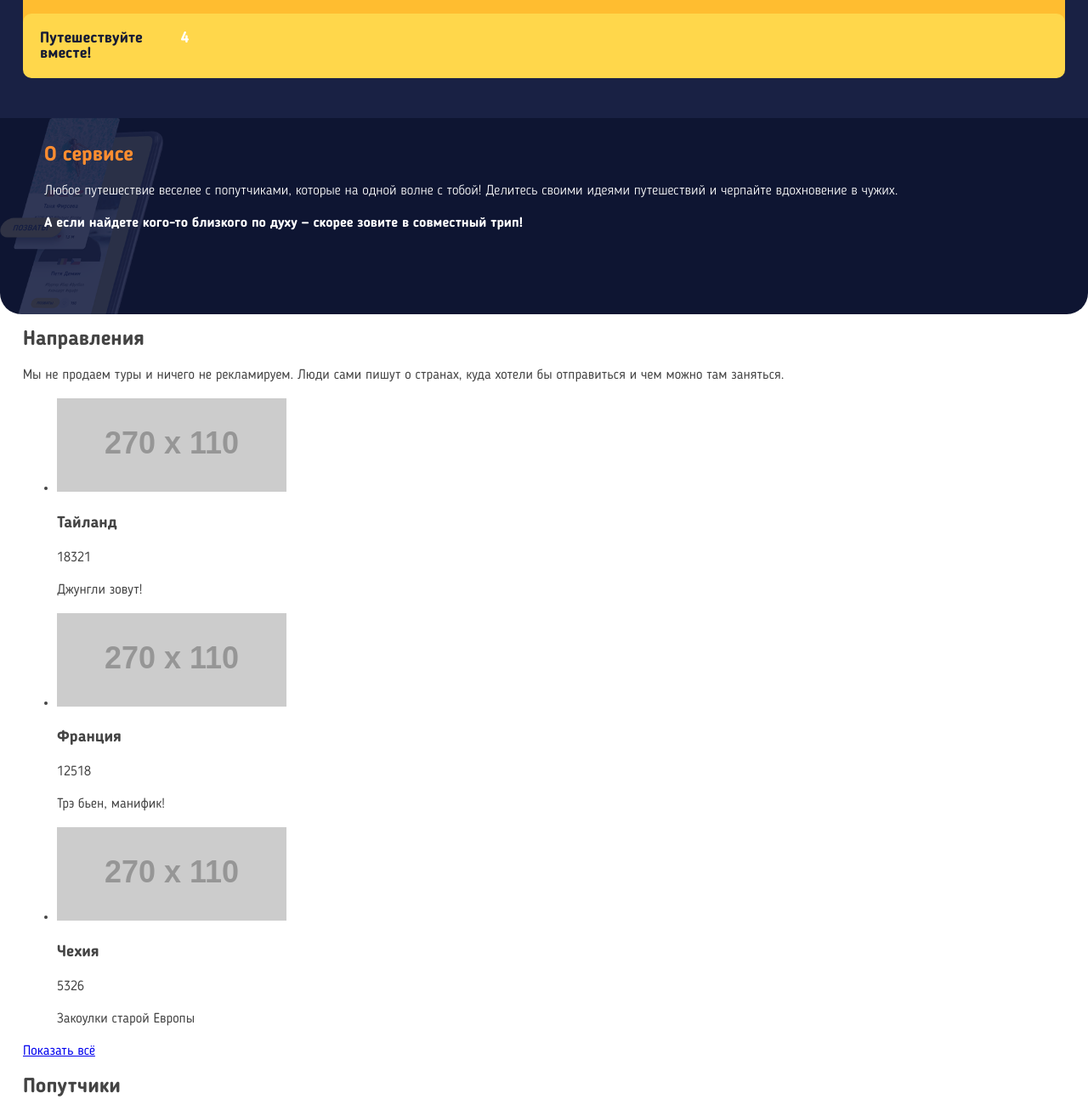
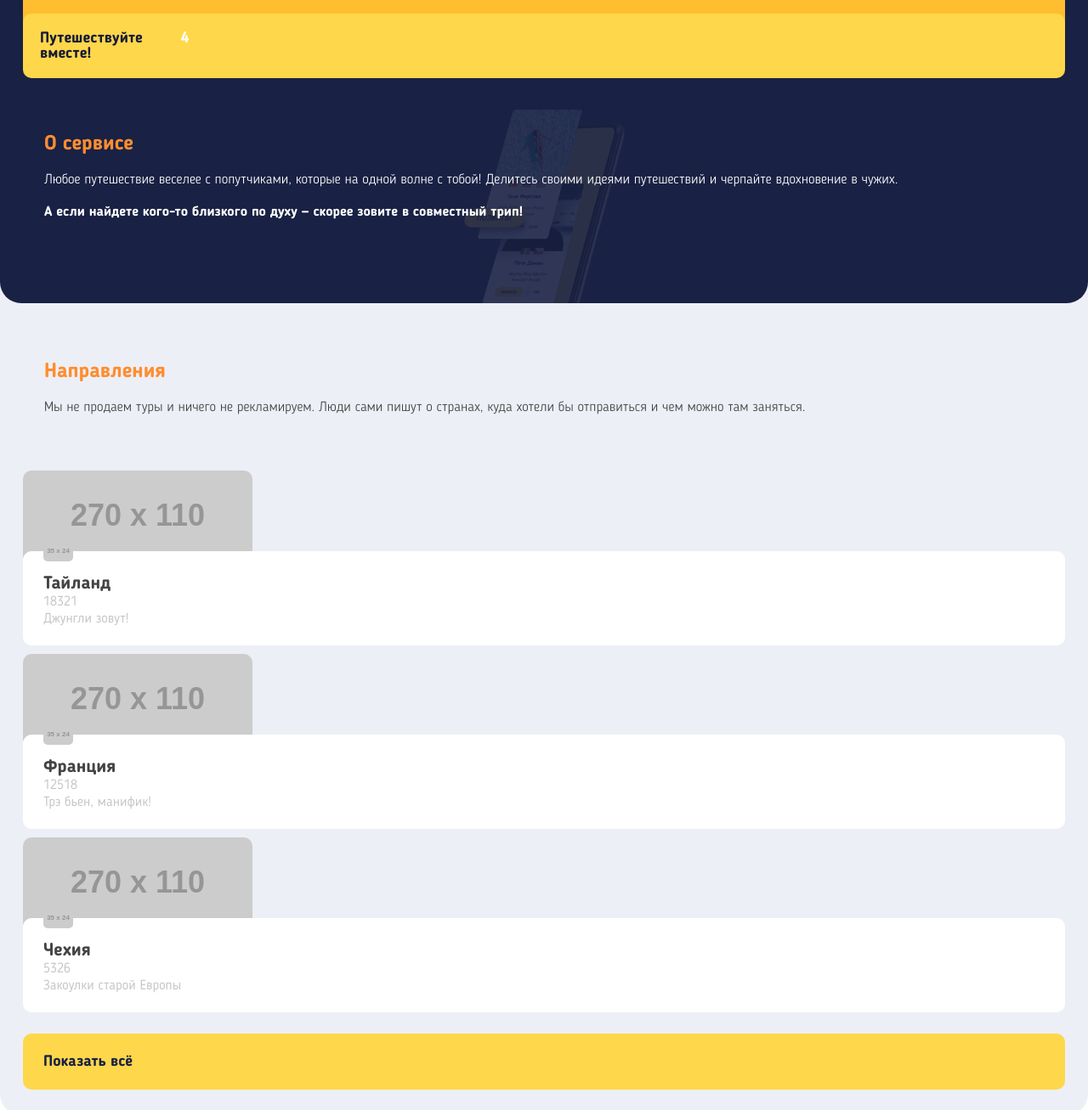
Before and after one commit to Muhammadjewel/885383-pognali-17, a website: page source/index.html in a window 1280 px wide. Shown: the part 780-2087 px from the top of the page at 85% size. Drawn offline with nearby package versions, Linux system fonts and the light colour scheme; files that its build step writes are made by us from their sources; placeholder pictures from the web are drawn by us.

Commit message:
Style about and destinations sections

```diff
--- a/source/index.html
+++ b/source/index.html
@@ -141,6 +141,7 @@
             <li class="destinations__item destination">
               <img class="destination__img" src="https://placehold.it/270x110" alt="Вид маленького острова с высоты птичьего полета" width="270" height="110">
               <div class="destination__card">
+                <img class="destination__flag" src="https://placehold.it/35x24" alt="Флаг Тайланда">
                 <div class="destination__name-wrapper">
                   <h3 class="destination__name">Тайланд</h3>
                   <span class="destination__visitors-count">18321</span>
@@ -151,6 +152,7 @@
             <li class="destinations__item destination">
               <img class="destination__img" src="https://placehold.it/270x110" alt="Улица с видом старых зданий и деревьев" width="270" height="110">
               <div class="destination__card">
+                <img class="destination__flag" src="https://placehold.it/35x24" alt="Флаг Франции">
                 <div class="destination__name-wrapper">
                   <h3 class="destination__name">Франция</h3>
                   <span class="destination__visitors-count">12518</span>
@@ -161,6 +163,7 @@
             <li class="destinations__item destination">
               <img class="destination__img" src="https://placehold.it/270x110" alt="Река, мост и старые здания" width="270" height="110">
               <div class="destination__card">
+                <img class="destination__flag" src="https://placehold.it/35x24" alt="Флаг Чехии">
                 <div class="destination__name-wrapper">
                   <h3 class="destination__name">Чехия</h3>
                   <span class="destination__visitors-count">5326</span>
@@ -169,7 +172,7 @@
               </div>
             </li>
           </ul>
-          <a class="button" href="form.html">Показать всё</a>
+          <a class="destinations__button" href="form.html">Показать всё</a>
         </div>
       </section>
 
--- a/source/sass/_mixins.scss
+++ b/source/sass/_mixins.scss
@@ -13,3 +13,30 @@
   border-bottom-left-radius: $border-radius;
   border-bottom-right-radius: $border-radius;
 }
+
+@mixin section-style($bgcolor: #edeff6, $color: #444444) {
+  position: relative;
+  @include rounded-bottom(25px);
+  background-color: $bgcolor;
+  background-repeat: no-repeat;
+  background-size: contain;
+  background-position: center top;
+  color: $color;
+
+  &__heading {
+    padding: 0 25px;
+    margin-top: 0;
+    margin-bottom: 20px;
+    color: $accent-color-orange;
+  }
+
+  &__text {
+    padding: 0 25px;
+    font-weight: 300;
+  }
+
+  &__lead {
+    padding: 0 25px;
+    font-weight: 700;
+  }
+}
--- a/source/sass/blocks/_about.scss
+++ b/source/sass/blocks/_about.scss
@@ -1,28 +1,8 @@
 .about {
-  position: relative;
-  padding-top: 33px;
+  @include section-style($bgcolor: $dark-color, $color: #ffffff);
+  top: -40px;
+  z-index: 6;
+  padding-top: 30px;
   padding-bottom: 80px;
-  margin-top: -30px;
-  @include rounded-bottom(25px);
-  background-color: $dark-blue-grey;
   background-image: url("../img/about-mobile@1x.png");
-  background-repeat: no-repeat;
-  background-size: contain;
-  color: #ffffff;
 }
-
-.about__heading {
-  padding: 0 25px;
-  margin-top: 0;
-  margin-bottom: 20px;
-  color: $accent-color-orange;
-}
-
-.about__text {
-  padding: 0 25px;
-  font-weight: 300;
-}
-
-.about__lead {
-  padding: 0 25px;
-}
--- /dev/null
+++ b/source/sass/blocks/_destination.scss
@@ -0,0 +1,35 @@
+.destination__img {
+  border-radius: 10px;
+  vertical-align: middle;
+}
+
+.destination__card {
+  position: relative;
+  margin-top: -15px;
+  padding: 28px 24px 22px;
+  border-radius: 10px;
+  background-color: #ffffff;
+}
+
+.destination__flag {
+  position: absolute;
+  top: -12px;
+  border-radius: 5px;
+}
+
+.destination__name {
+  margin: 0;
+  font-size: 21px;
+  line-height: 21px;
+}
+
+.destination__visitors-count {
+  color: rgba(68, 68, 68, 0.3);
+}
+
+.destination__lead {
+  margin: 0;
+  font-size: 16px;
+  line-height: 18px;
+  color: rgba(68, 68, 68, 0.3);
+}
--- /dev/null
+++ b/source/sass/blocks/_destinations.scss
@@ -0,0 +1,32 @@
+.destinations {
+  @include section-style;
+  z-index: 5;
+  top: -80px;
+  padding-top: 110px;
+  padding-bottom: 30px;
+}
+
+.destinations__item {
+  margin-bottom: 10px;
+}
+
+.destinations__text {
+  margin-bottom: 63px;
+}
+
+.destinations__list {
+  @include reset-list;
+  margin-bottom: 25px;
+}
+
+.destinations__button {
+  display: block;
+  padding: 24px;
+  border-radius: 10px;
+  text-decoration: none;
+  font-size: 18px;
+  line-height: 18px;
+  font-weight: bold;
+  background-color: $accent-color-yellow;
+  color: $dark-color;
+}
--- a/source/sass/style.scss
+++ b/source/sass/style.scss
@@ -14,3 +14,5 @@
 @import "blocks/testimonial";
 @import "blocks/action-steps";
 @import "blocks/about";
+@import "blocks/destinations";
+@import "blocks/destination";
```
